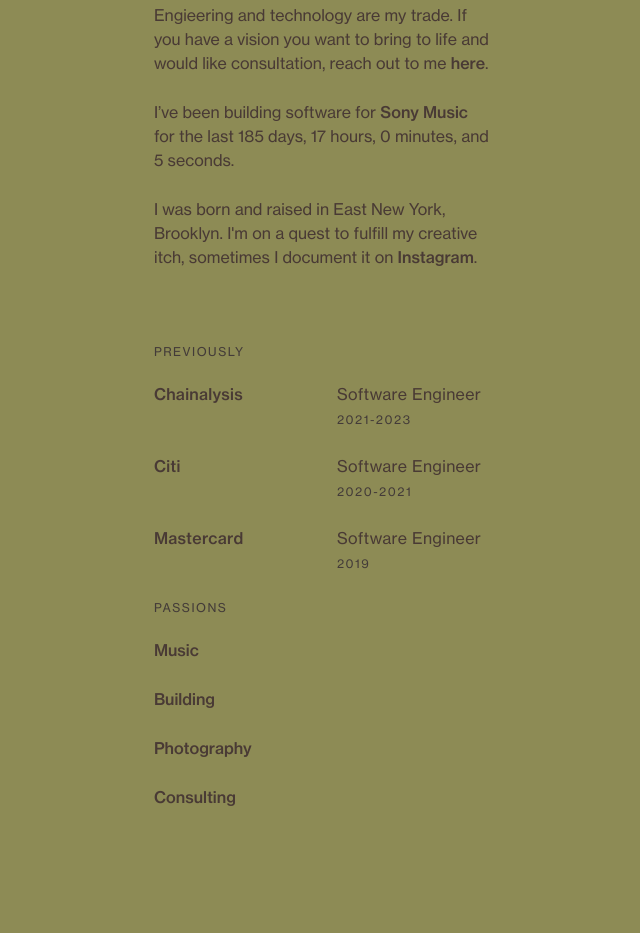
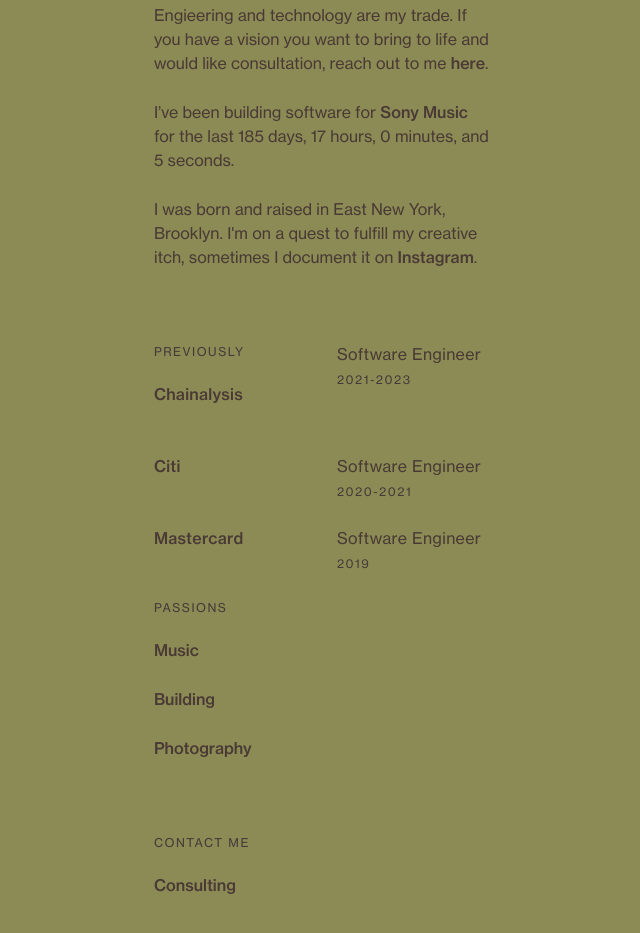
Before and after one commit to jonraysor/jonraysor.github.io, a plain HTML site: page index.html in a window 1280 px wide. Shown: the part 213-1146 px from the top of the page, without its empty margins (472-1112 px from the left). Drawn offline with nearby package versions, Linux system fonts and the light colour scheme.

Commit message:
final design

```diff
--- a/index.html
+++ b/index.html
@@ -79,14 +79,14 @@ var x = setInterval(function() {
 
       </div>
 
-      <h4 class="animated fadeIn three">Previously<h4>
-
     </div>
 
   </div>
 
   <div class="row group">
     <div class="three columns offset-by-six animated fadeIn three">
+      <h4 class="animated fadeIn three">Previously<h4>
+
       <h2 class="night"><a href="https://chainalysis.com/" target="_blank" class="underline">Chainalysis</a></h2>
     </div>
     <div class="three columns animated fadeIn three">
@@ -116,6 +116,8 @@ var x = setInterval(function() {
 
   </div>
 
+
+
   <div class="row group">
     <div class="three columns offset-by-six animated fadeIn three">
         <h4 class="animated fadeIn three">Passions</h4>
@@ -123,6 +125,17 @@ var x = setInterval(function() {
         <p><a href="https://music.apple.com/profile/JonRaysor" target="_blank" class="underline">Music</a></p>
         <p><a href="https://github.com/jonraysor" target="_blank" class="underline">Building</a></p>
         <p><a href="https://www.instagram.com/jonraysor/" target="_blank" class="underline">Photography</a><p>
+
+    </div>
+  </div>
+
+  <div class="spacer48"></div>
+
+
+  <div class="row group">
+    <div class="three columns offset-by-six animated fadeIn three">
+        <h4 class="animated fadeIn three">Contact Me</h4>
+
         <p><a href="#" onclick="redirectToConsulting()" class="underline">Consulting</a><p>
 
     </div>
```
